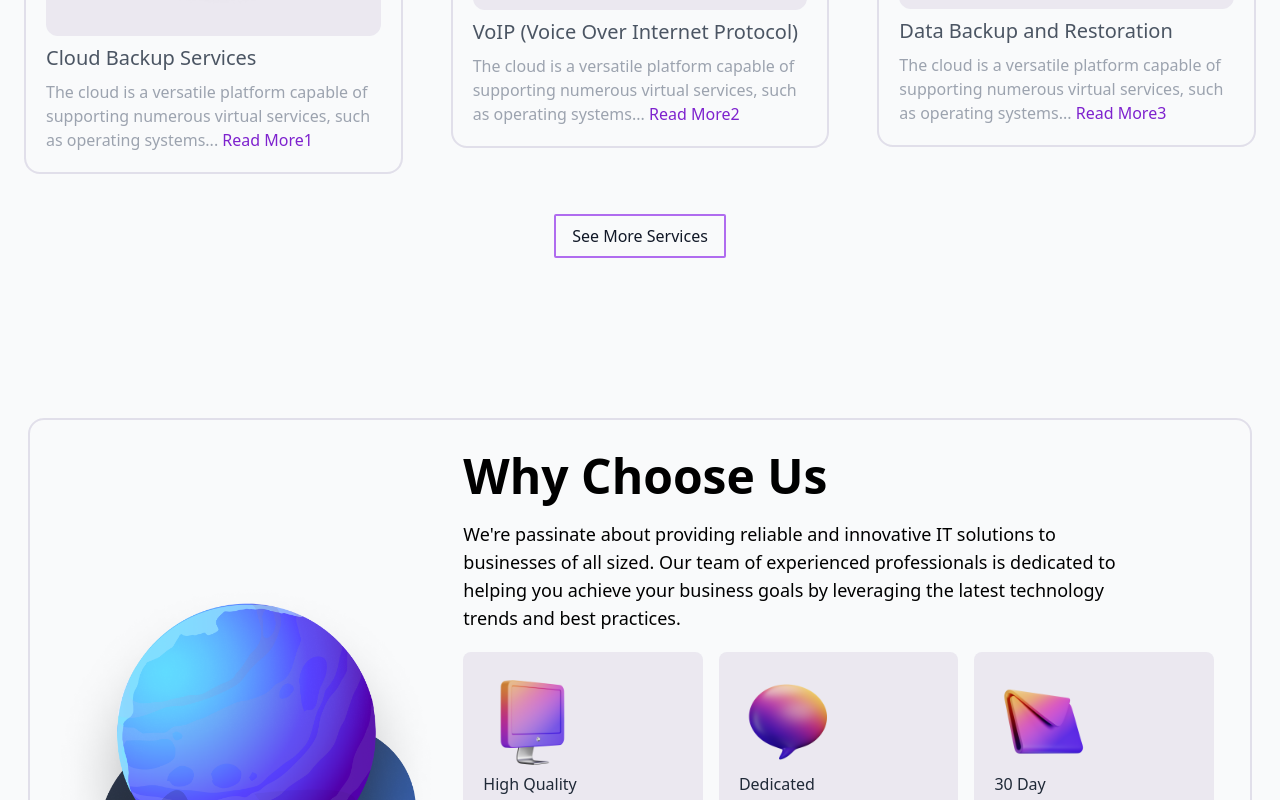
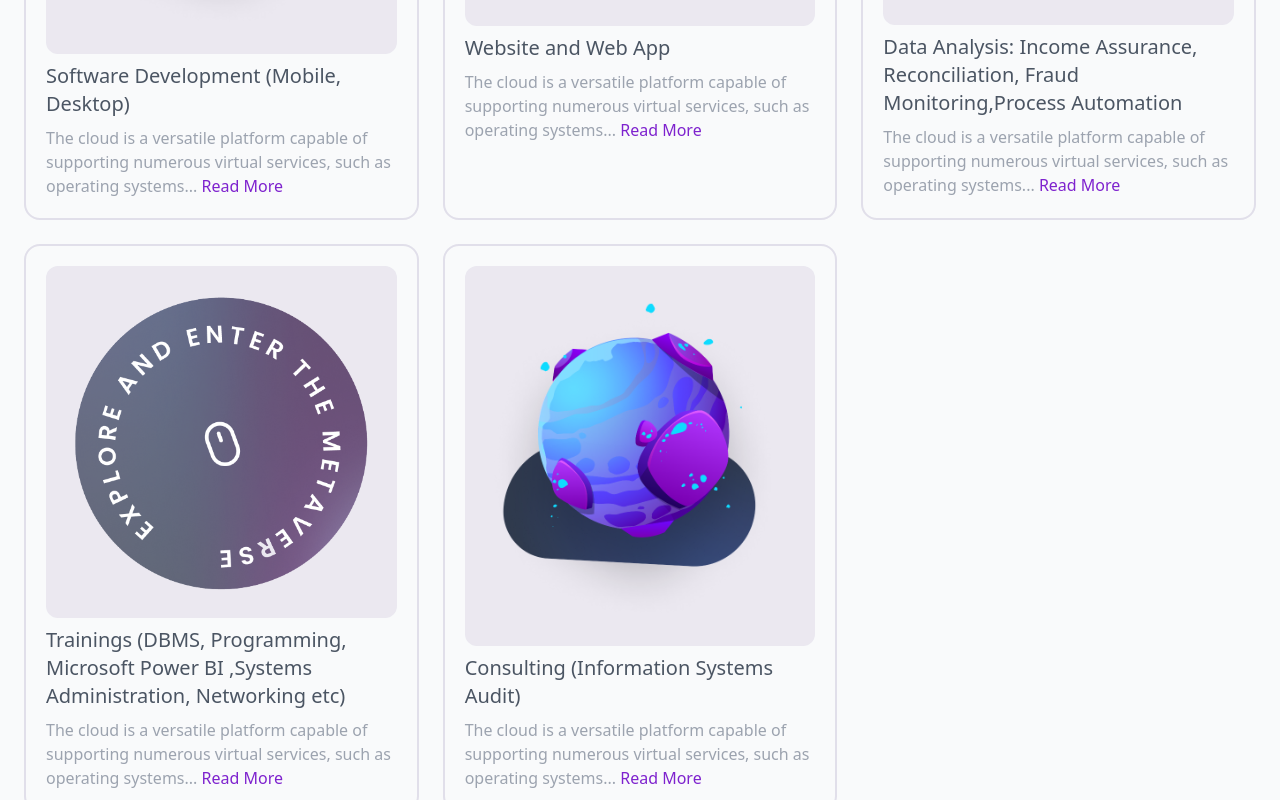
Before and after one commit to King-George-Hughes/project-gh, a React (Vite) app: page / in a window 1280 px wide. Shown: the part 1360-2160 px from the top of the page. Built offline with nearby package versions, Linux system fonts and the light colour scheme.

Commit message:
more changes

```diff
--- a/src/components/Service.tsx
+++ b/src/components/Service.tsx
@@ -5,9 +5,9 @@ interface Props {
   image: string;
 }
 
-const Service = ({ id, title, description, image }: Props) => {
+const Service = ({ title, description, image }: Props) => {
   return (
-    <div className="border-2 border-[#3719681f] dark:border-[#572c9ba6] hover:border-purple-400 rounded-2xl w-full lg:w-1/3 p-5 transition delay-50">
+    <div className="border-2 border-[#3719681f] dark:border-[#572c9ba6] hover:border-purple-400 rounded-2xl w-full p-5 transition delay-50">
       <div className="bg-[#37196813] dark:bg-[#3719689f] p-5 rounded-xl">
         <img src={image} alt="" className="w-full" />
       </div>
@@ -16,7 +16,6 @@ const Service = ({ id, title, description, image }: Props) => {
         {description}{" "}
         <a href="#" className="text-purple-700">
           Read More
-          {id}
         </a>
       </p>
     </div>
--- a/src/data/data.ts
+++ b/src/data/data.ts
@@ -1,24 +1,40 @@
 const service = [
   {
     id: 1,
-    title: "Cloud Backup Services",
+    title: "Software Development (Mobile, Desktop)",
     description:
       "The cloud is a versatile platform capable of supporting numerous virtual services, such as operating systems...",
     image: "/get-started.png",
   },
   {
     id: 2,
-    title: "VoIP (Voice Over Internet Protocol)",
+    title: "Website and Web App",
     description:
       "The cloud is a versatile platform capable of supporting numerous virtual services, such as operating systems...",
     image: "/stamp.png",
   },
   {
     id: 3,
-    title: "Data Backup and Restoration",
+    title:
+      "Data Analysis: Income Assurance, Reconciliation, Fraud Monitoring,Process Automation",
     description:
       "The cloud is a versatile platform capable of supporting numerous virtual services, such as operating systems...",
     image: "/whats-new.png",
+  },
+  {
+    id: 4,
+    title:
+      "Trainings (DBMS, Programming, Microsoft Power BI ,Systems Administration, Networking etc)",
+    description:
+      "The cloud is a versatile platform capable of supporting numerous virtual services, such as operating systems...",
+    image: "/stamp.png",
+  },
+  {
+    id: 5,
+    title: "Consulting (Information Systems Audit)",
+    description:
+      "The cloud is a versatile platform capable of supporting numerous virtual services, such as operating systems...",
+    image: "/get-started.png",
   },
 ];
 
--- a/src/pages/Services.tsx
+++ b/src/pages/Services.tsx
@@ -13,7 +13,7 @@ const Services = () => {
           subText="We offer a range of services to help businesses and organizations leverage technlogy to acheive their goals and streamline their operations."
         />
 
-        <div className="w-full flex flex-col md:flex-row items-start justify-between gap-10 md:gap-12 mt-14 text-start">
+        <div className="w-full grid sm:grid-cols-2 lg:grid-cols-3 gap-6 mt-14 text-start">
           {service.map((serve) => {
             const { id, title, description, image } = serve;
             return (
```
